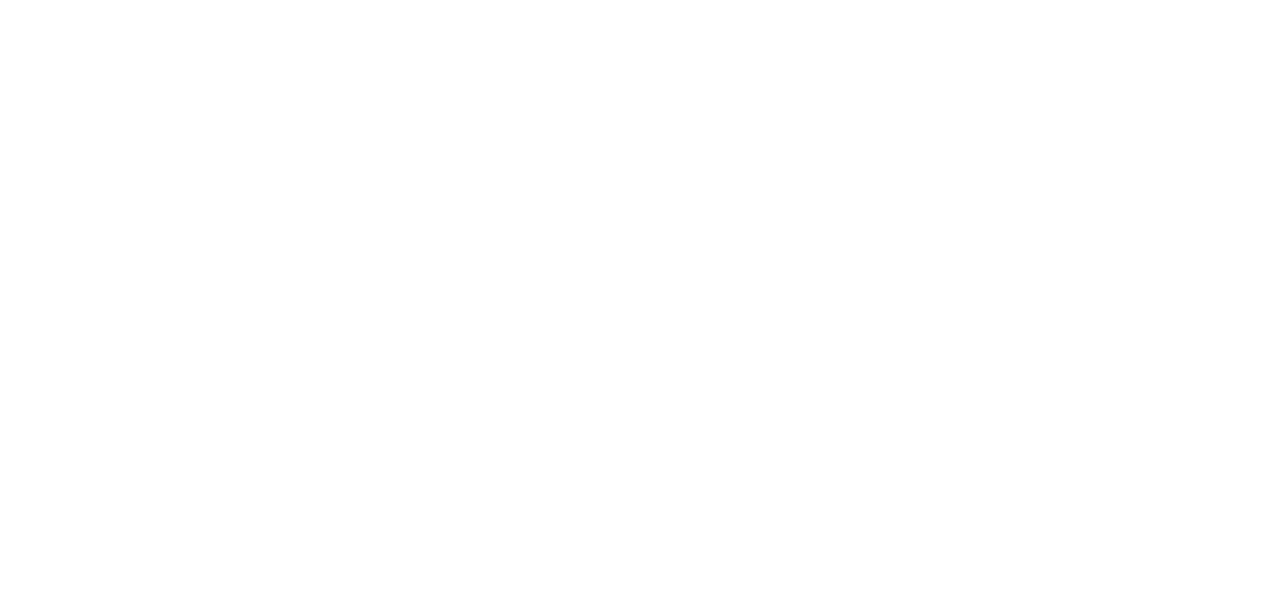
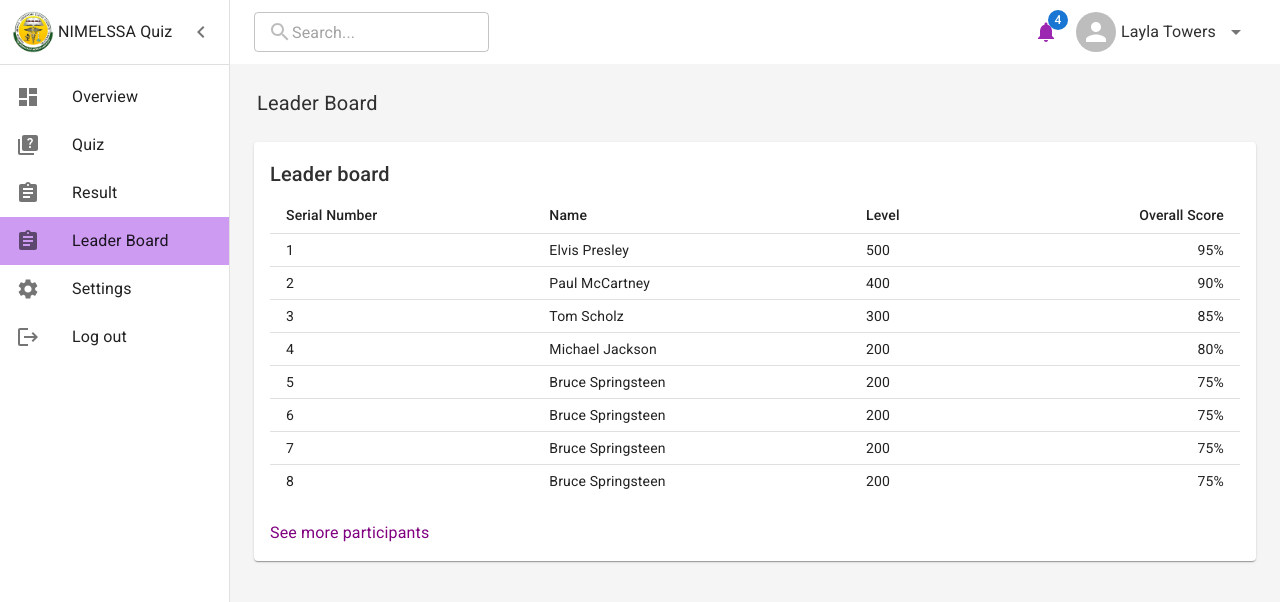
Before and after one commit to Fificode/nimelssa-quiz-app, a React (Vite) app: page /dashboard/leaderboard in a window 1280 px wide. Before the commit this address had no page. Shown: the top 602 px of the page. Built offline with nearby package versions, Linux system fonts and the light colour scheme.

Commit message:
made changes to the overview page

```diff
--- a/src/App.jsx
+++ b/src/App.jsx
@@ -6,11 +6,12 @@ import Logo from './pages/Logo';
 import Login from './pages/Login';
 import Dashboard from './pages/dashboard/Dashboard';
 import Quiz from './pages/dashboard/Quiz';
-import DashboardContent from './pages/dashboard/dashboardContent/DashboardContent';
+import DashboardContent from './pages/dashboard/DashboardContent';
 import Result from './pages/dashboard/Result';
 import Settings from './pages/dashboard/Settings';
-import QuizCountdown from './pages/dashboard/quizPage/QuizCountdown';
-import StartQuiz from './pages/dashboard/quizPage/StartQuiz';
+import QuizCountdown from './pages/dashboard/QuizPage/QuizCountdown';
+import StartQuiz from './pages/dashboard/QuizPage/StartQuiz';
+import LeaderBoard from './pages/dashboard/LeaderBoard';
 
 
 function App() {
@@ -73,6 +74,7 @@ return () => clearTimeout(timeout);
           <Route path="/dashboard" exact element={<DashboardContent open={open}/>}/>
           <Route path="/dashboard/quiz" element={<Quiz  open={open} countdown={countdown} startCountdown={startCountdown} />}/>
           <Route path="/dashboard/result" element={<Result open={open} />}/>
+          <Route path='/dashboard/leaderboard' element={<LeaderBoard open={open}/>} />
           <Route path="/dashboard/settings" element={<Settings open={open}/>}/>
           </Route>
           <Route path='/dashboard/quiz/startquiz' element={<StartQuiz startCountdown={startCountdown} countdown={countdown} />} />
--- a/src/pages/dashboard/dashboardContent/Chart.jsx
+++ b/src/components/Chart.jsx
@@ -1,7 +1,7 @@
 import * as React from 'react';
 import { useTheme } from '@mui/material/styles';
 import { LineChart, Line, XAxis, YAxis, Label, ResponsiveContainer } from 'recharts';
-import Title from '../Title';
+import Title from './Title';
 
 // Generate Sales Data
 function createData(date, score) {
--- a/src/pages/dashboard/dashboardContent/QuizList.jsx
+++ b/src/components/ParticipantsList.jsx
@@ -5,7 +5,7 @@ import TableBody from '@mui/material/TableBody';
 import TableCell from '@mui/material/TableCell';
 import TableHead from '@mui/material/TableHead';
 import TableRow from '@mui/material/TableRow';
-import Title from '../Title';
+import Title from './Title';
 import { TableContainer } from '@mui/material';
 
 
@@ -81,7 +81,7 @@ function preventDefault(event) {
   event.preventDefault();
 }
 
-export default function QuizList() {
+export default function ParticipantsListList() {
 
   return (
     <React.Fragment>
--- a/src/pages/dashboard/dashboardContent/Deposits.jsx
+++ b/src/components/Reminder.jsx
@@ -1,13 +1,13 @@
 import * as React from 'react';
 import Link from '@mui/material/Link';
 import Typography from '@mui/material/Typography';
-import Title from '../Title';
+import Title from './Title';
 
 function preventDefault(event) {
   event.preventDefault();
 }
 
-export default function Deposits() {
+export default function Reminder() {
   return (
     <React.Fragment>
       <Title>Upcoming Test</Title>
--- a/src/pages/dashboard/Dashboard.jsx
+++ b/src/pages/dashboard/Dashboard.jsx
@@ -211,6 +211,14 @@ export default function Dashboard({toggleDrawer, open}) {
       <ListItemText primary="Result" />
     </ListItemButton>
 </NavLink>
+<NavLink to='/dashboard/leaderboard'>
+    <ListItemButton className={isActive('/dashboard/leaderboard') ? classes.activeLink : null}>
+      <ListItemIcon>
+      <AssignmentIcon />
+      </ListItemIcon>
+      <ListItemText primary="Leader Board" />
+    </ListItemButton>
+</NavLink>
 <NavLink to='/dashboard/settings'>
     <ListItemButton className={isActive('/dashboard/settings') ? classes.activeLink : null}>
       <ListItemIcon>
--- a/src/pages/dashboard/dashboardContent/DashboardContent.jsx
+++ b/src/pages/dashboard/DashboardContent.jsx
@@ -1,14 +1,12 @@
 import React from 'react'
 import Box from '@mui/material/Box';
-import Chart from './Chart';
-import Deposits from './Deposits';
-import QuizList from './QuizList';
 import EmojiEventsIcon from '@mui/icons-material/EmojiEvents';
 import Container from '@mui/material/Container';
 import Grid from '@mui/material/Grid';
 import Paper from '@mui/material/Paper';
 import Toolbar from '@mui/material/Toolbar';
 import Typography from '@mui/material/Typography';
+import Reminder from '../../components/Reminder';
 
 
 const DashboardContent = ({open}) => {
@@ -40,7 +38,7 @@ const DashboardContent = ({open}) => {
   </Box>
 
 
-  <img src="/assets/isometric.png" alt="Overview background showing a desk with laptop, books and writing materials" style={{width: '400px', height: '180px'}} />
+  <img src="/assets/isometric.png" alt="Overview background showing a desk with laptop, books and writing materials" style={{width: '400px', height: '180px', }} />
   </Box>
  </Grid>
           {/* Overview */}
@@ -129,7 +127,7 @@ const DashboardContent = ({open}) => {
 
           </Grid>
               {/* Chart */}
-              <Grid item xs={12} md={8} lg={9}>
+              {/* <Grid item xs={12} md={8} lg={9}>
                 <Paper
                   sx={{
                     p: 2,
@@ -140,8 +138,8 @@ const DashboardContent = ({open}) => {
                 >
                   <Chart />
                 </Paper>
-              </Grid>
-              {/* Recent Deposits */}
+              </Grid> */}
+              {/* Reminder */}
               <Grid item xs={12} md={4} lg={3}>
                 <Paper
                   sx={{
@@ -151,15 +149,10 @@ const DashboardContent = ({open}) => {
                     height: 240,
                   }}
                 >
-                  <Deposits />
+                  <Reminder />
                 </Paper>
               </Grid>
-              {/* Recent Quiz Participant */}
-              <Grid item xs='auto' md={12}>
-                <Paper sx={{ p: 2, display: 'flex', flexDirection: 'column' }}>
-                  <QuizList />
-                </Paper>
-              </Grid>
+
             </Grid>
           </Container>
         </Box>
--- /dev/null
+++ b/src/pages/dashboard/LeaderBoard.jsx
@@ -0,0 +1,41 @@
+import React from 'react'
+import Box from '@mui/material/Box';
+import Container from '@mui/material/Container';
+import Grid from '@mui/material/Grid';
+import { Typography } from '@mui/material';
+import Paper from '@mui/material/Paper';
+import ParticipantsList from '../../components/ParticipantsList';
+
+const LeaderBoard = ({open}) => {
+  return (
+    <>
+    <Box  component="main"
+    sx={{
+      backgroundColor: (theme) =>
+              theme.palette.mode === 'light'
+                ? theme.palette.grey[100]
+                : theme.palette.grey[900],
+      minHeight:'100vh',
+            flexGrow: 1,
+            maxWidth: '100%',
+            overflow: 'auto',
+            paddingLeft: open ? '230px' : '70px',
+                     }}>
+
+                       <Container maxWidth="lg" sx={{ mt: 4, mb: 4 }}>
+                       <Grid container spacing={3}>
+                       <Typography sx={{color:"#303030", fontSize:'20px', marginLeft: '27px', marginTop: '80px'}}>Leader Board</Typography>
+  {/* Recent Quiz Participant */}
+  <Grid item xs='auto' md={12}>
+                <Paper sx={{ p: 2, display: 'flex', flexDirection: 'column' }}>
+                  <ParticipantsList />
+                </Paper>
+              </Grid>
+    </Grid>
+    </Container>
+   </Box>
+  </>
+  )
+}
+
+export default LeaderBoard
--- a/src/pages/dashboard/Quiz.jsx
+++ b/src/pages/dashboard/Quiz.jsx
@@ -5,7 +5,7 @@ import Container from '@mui/material/Container';
 import Grid from '@mui/material/Grid';
 import { Button, Typography } from '@mui/material';
 
-const Quiz = ({open, startCountdown, countdown}) => {
+const Quiz = ({open}) => {
 
   return (
     <>
```
Also changed, not shown: src/components/Title.jsx (renamed from src/pages/dashboard/Title.jsx).
